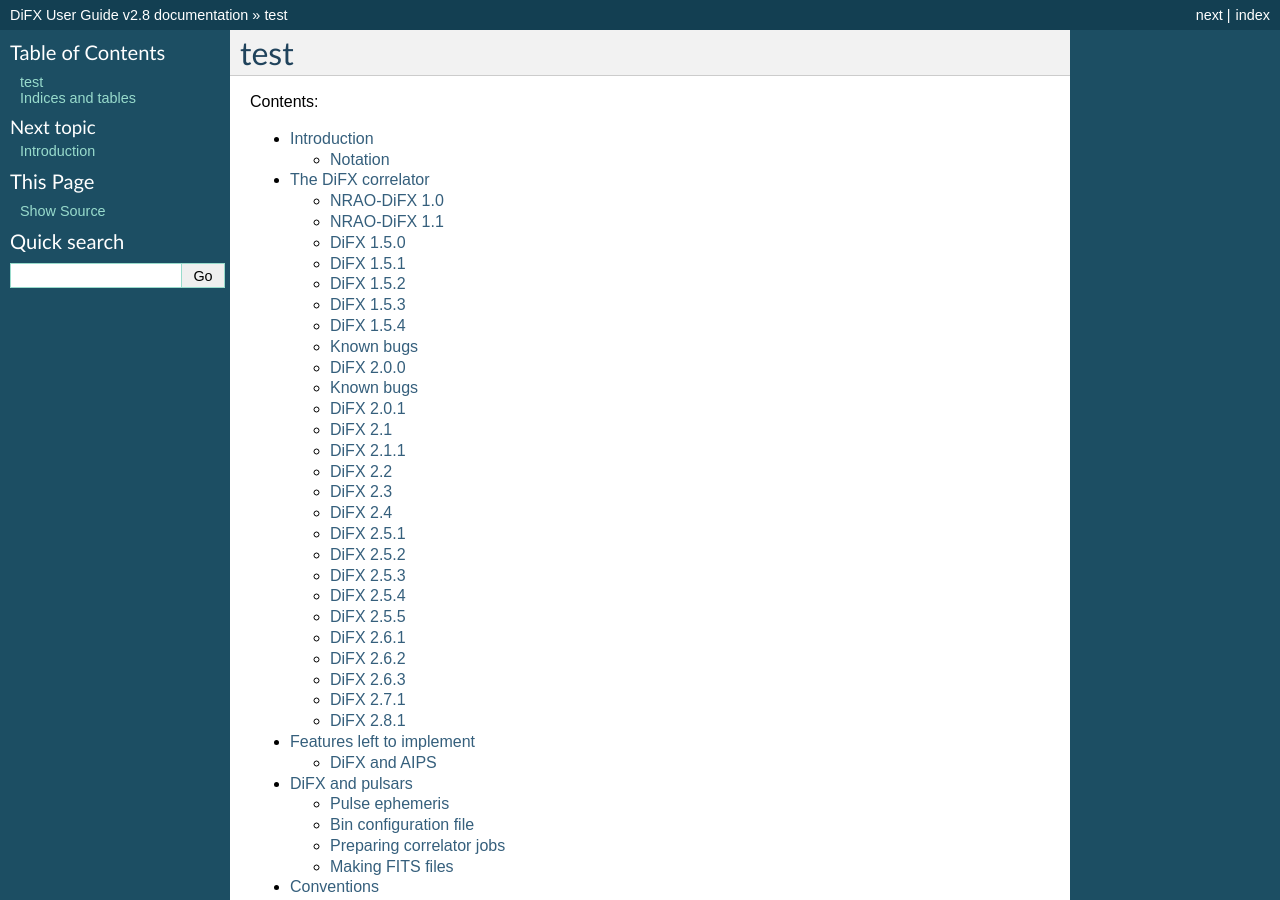
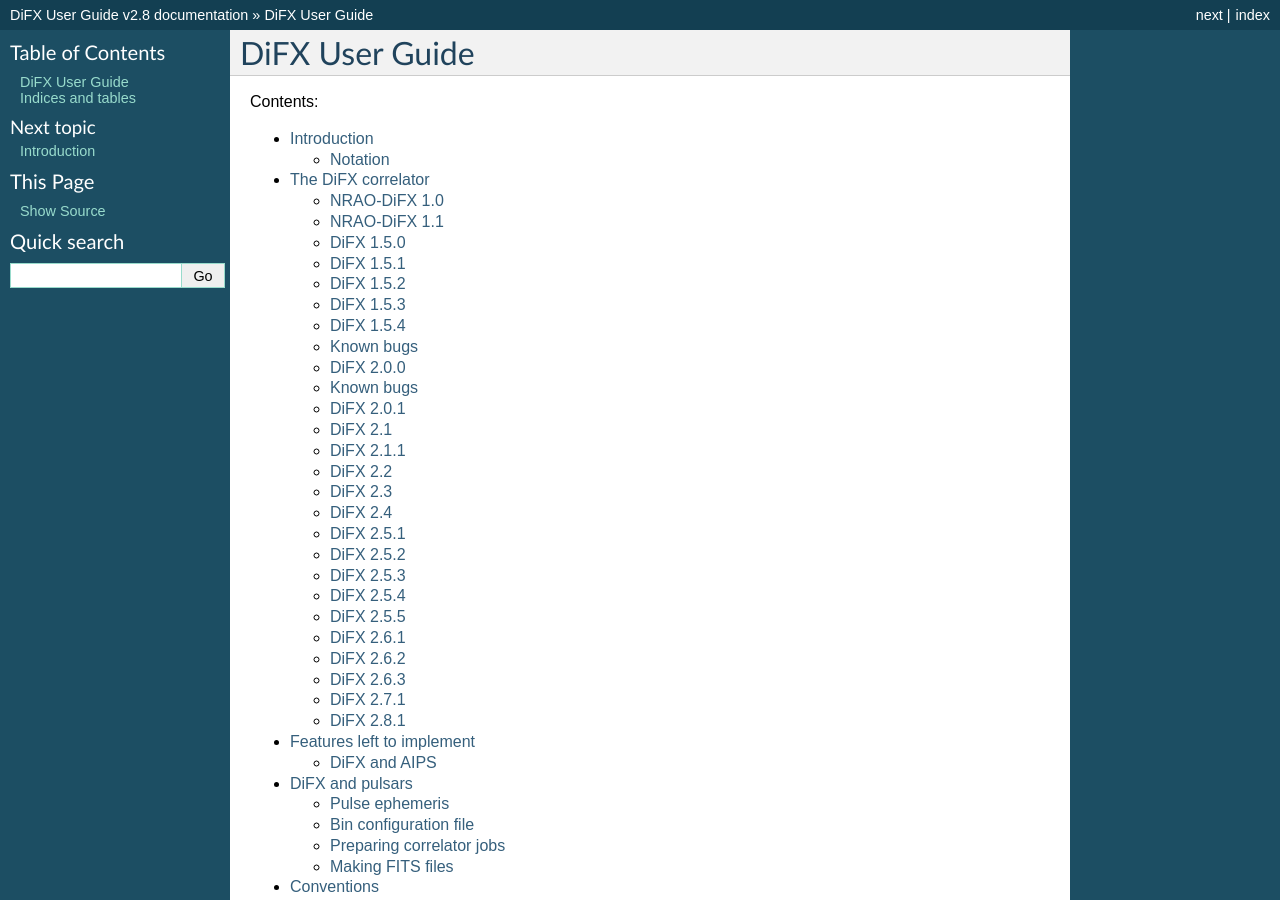
Before and after one commit to shaoguangleo/difx-doc, a Sphinx documentation site: the page built from userguide/trunk/docs/index.rst, in a window 1280 px wide and 900 px high. Built offline with Sphinx 7.4.7, drawn with Linux system fonts in a browser that asks for light colours; pages that are not in the unit, such as notebooks, are missing from menus.

Commit message:
:pencil2: fix title

```diff
--- a/userguide/trunk/docs/index.rst
+++ b/userguide/trunk/docs/index.rst
@@ -3,7 +3,7 @@
    You can adapt this file completely to your liking, but it should at least
    contain the root `toctree` directive.
 
-test
+DiFX User Guide
 ===============================================
 
 .. toctree::
```
